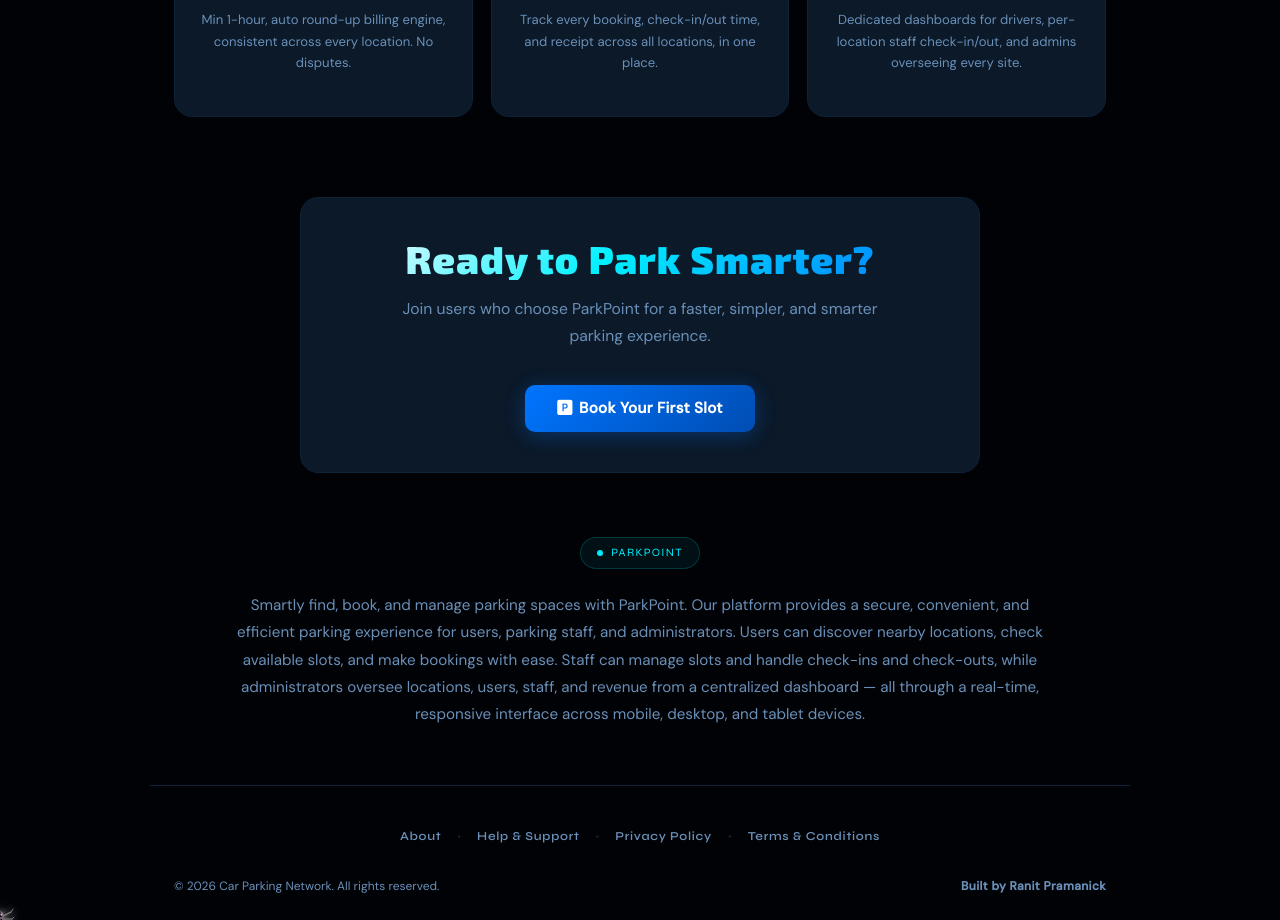
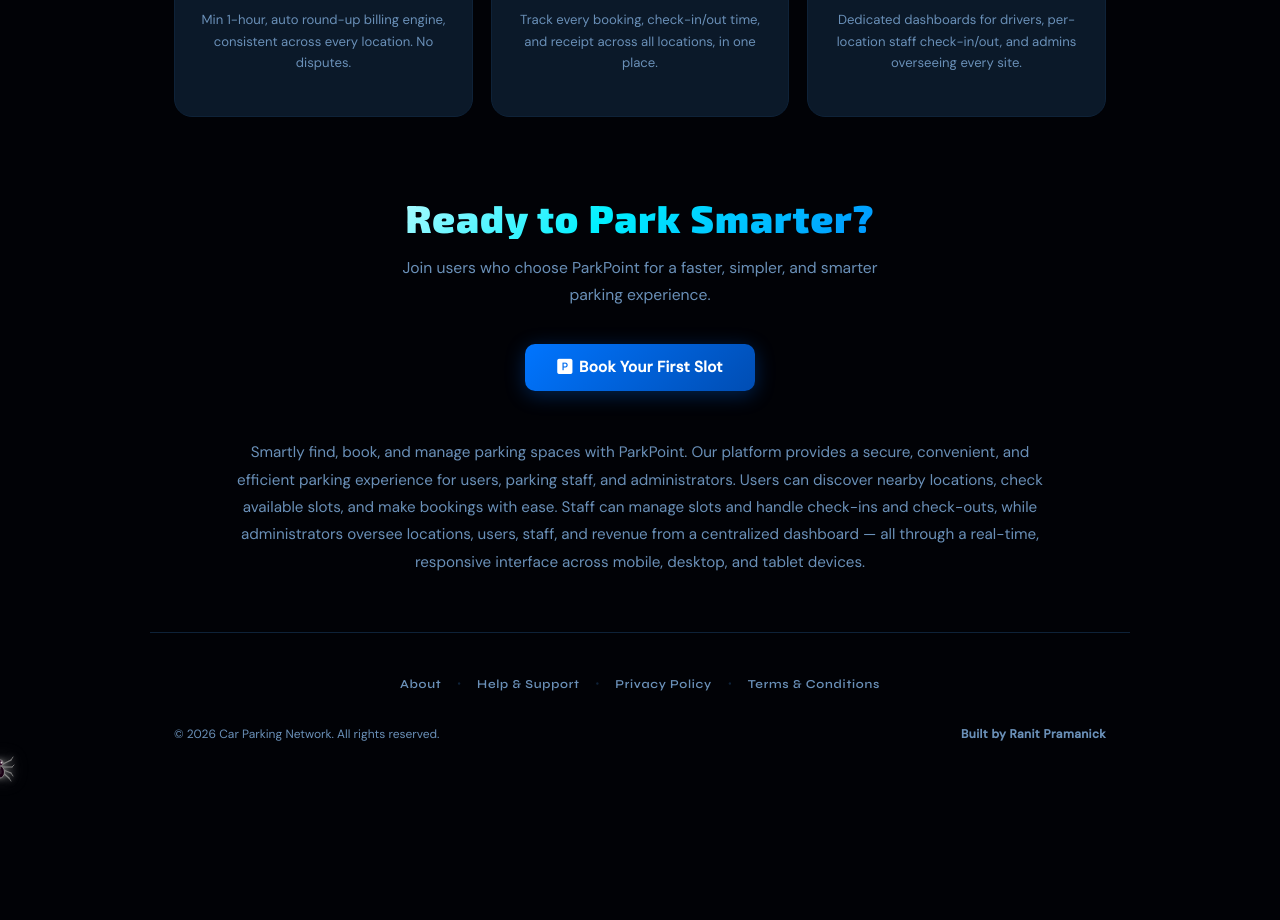
Before and after one commit to Ranit-Ani/car-parking-app, a React (Vite) app in the folder frontend/: page / in a window 1280 px wide. Shown: the part 1240-2160 px from the top of the page. After the commit the page ends 2008 px from the top, so only its background shows below. Built offline with nearby package versions, Linux system fonts and the light colour scheme; no server answers.

Commit message:
Update Landing Page

```diff
--- a/frontend/src/pages/Landing.jsx
+++ b/frontend/src/pages/Landing.jsx
@@ -135,17 +135,8 @@ export default function Landing() {
         </div>
       </section>
 
-      <section style={{ position: 'relative', zIndex: 1, padding: '4rem 1.5rem 0' }}>
-        <div
-          className="feature-card"
-          style={{
-            maxWidth: 680,
-            margin: '0 auto',
-            padding: '2.5rem',
-            textAlign: 'center',
-            animation: 'riseIn .5s ease forwards',
-          }}
-        >
+      <section style={{ position: 'relative', zIndex: 1, padding: '4rem 1.5rem 0', textAlign: 'center' }}>
+        <div style={{ maxWidth: 680, margin: '0 auto', animation: 'fadeUp .65s ease both' }}>
           <h2 className="hero-title display-title" style={{ fontSize: 'clamp(1.5rem,3.5vw,2.4rem)', marginBottom: '.9rem' }}>
             Ready to Park Smarter?
           </h2>
@@ -160,11 +151,8 @@ export default function Landing() {
         </div>
       </section>
 
-      <section style={{ position: 'relative', zIndex: 1, padding: '4rem 1.5rem 0', textAlign: 'center' }}>
+      <section style={{ position: 'relative', zIndex: 1, padding: '3rem 1.5rem 0', textAlign: 'center' }}>
         <div style={{ maxWidth: 820, margin: '0 auto', animation: 'fadeUp .65s ease both' }}>
-          <div className="hero-badge" style={{ marginBottom: '1.4rem' }}>
-            <span className="dot" /> ParkPoint
-          </div>
           <p style={{ fontSize: '.95rem', color: 'var(--t2)', lineHeight: 1.8 }}>
             Smartly find, book, and manage parking spaces with ParkPoint. Our platform provides a secure,
             convenient, and efficient parking experience for users, parking staff, and administrators. Users can
```
